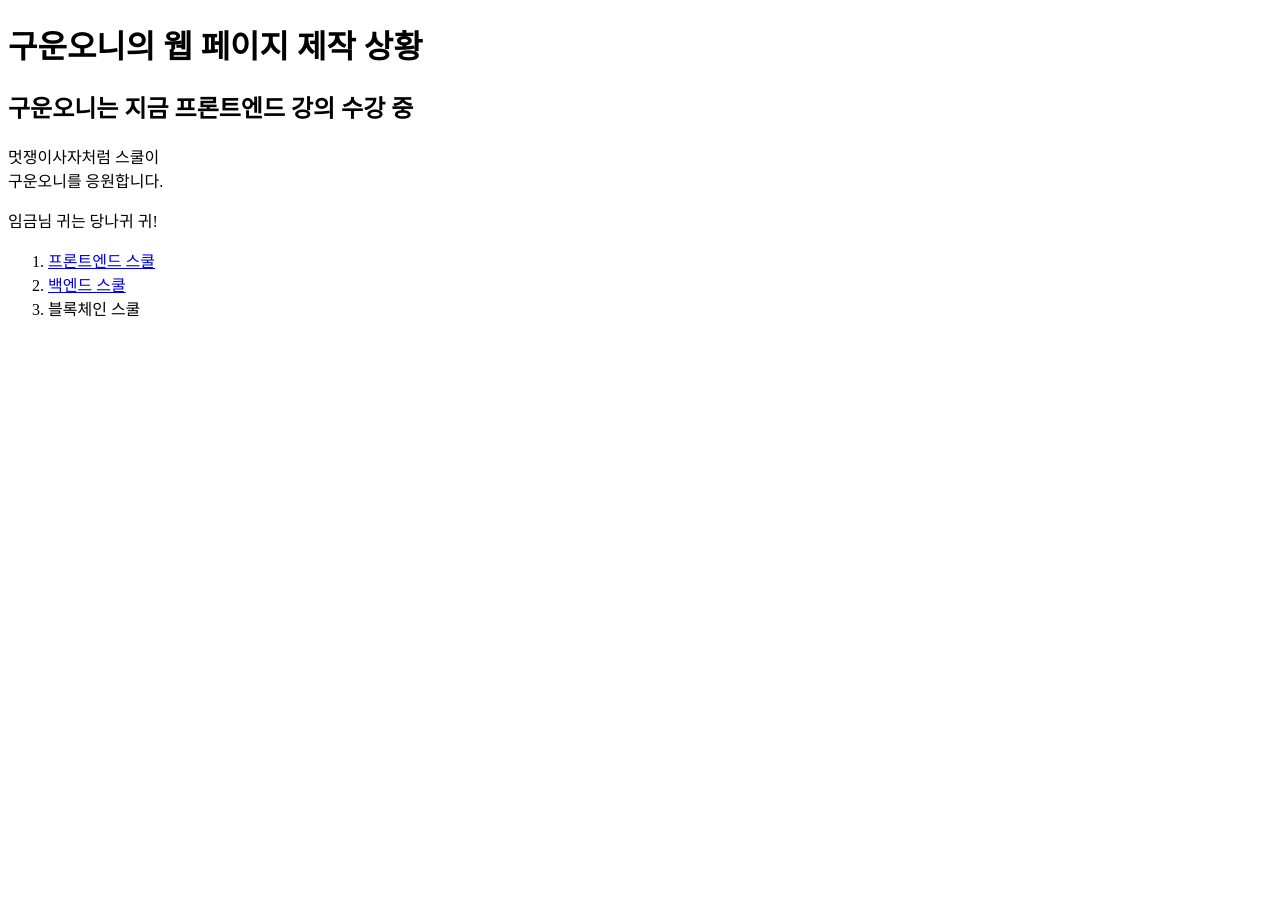
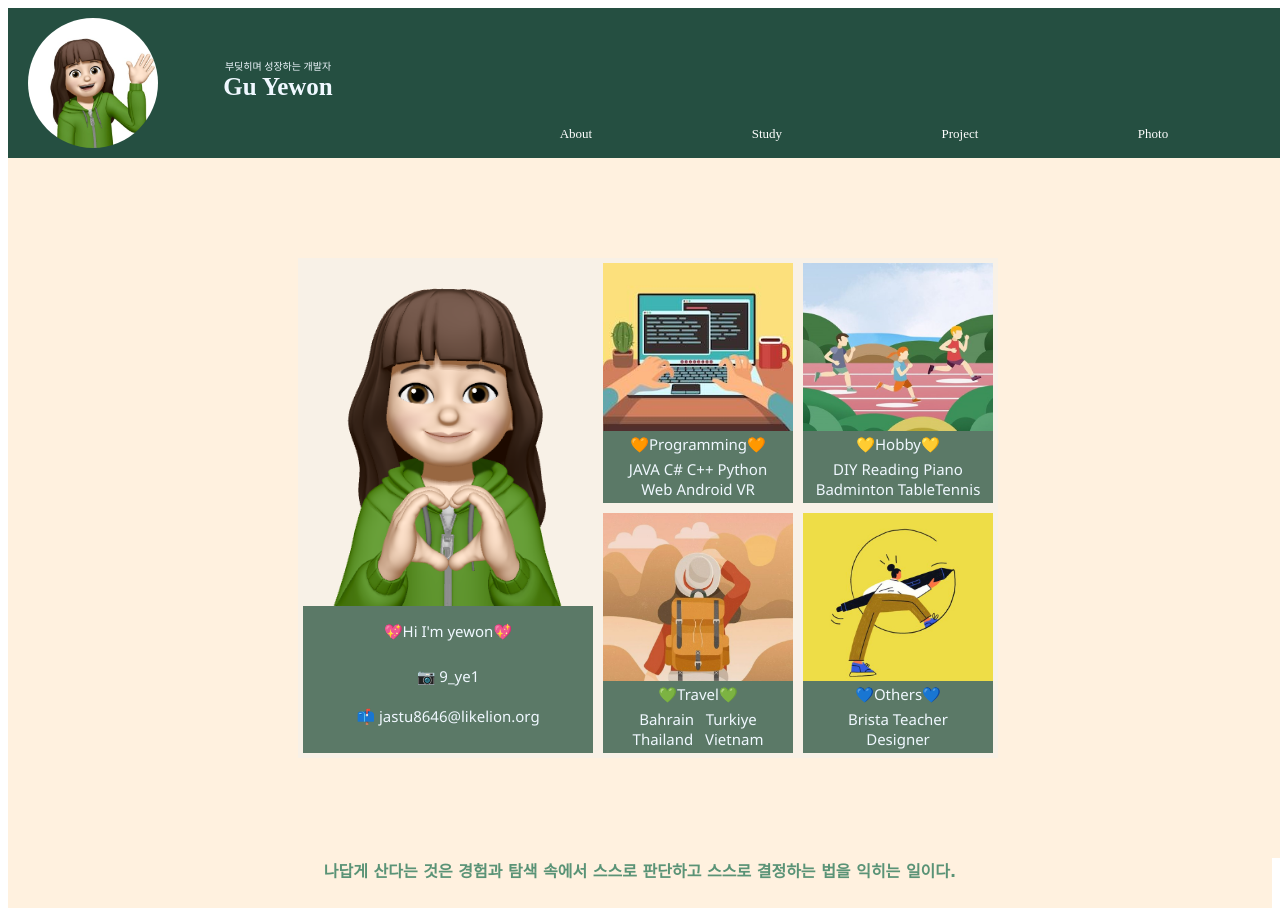
Before and after one commit to 9ye1/9ye1.github.io, a plain HTML site: page index.html in a window 1280 px wide. Before the commit the page ends 800 px from the top, so only its background shows below. Drawn offline with Linux system fonts and the light colour scheme; a web font is replaced by a local one.

Commit message:
my profile page

```diff
--- a/index.html
+++ b/index.html
@@ -1,32 +1,111 @@
-<!-- TECH IT 프론트엔드 수강 중 실습-->
+<!-- likelion_DKU 2주차 정규세션 자기소개 페이지 구현 과제 -->
+<!-- Date : 2023.04.06-->
+<!DOCTYPE html>
+<html lang="en">
 
-<!DOCTYPE html>
-<html lang="ko">
 <head>
+
+    <link href="style.css" rel="stylesheet" />
+    <script src="https://kit.fontawesome.com/def66b134a.js" crossorigin="anonymous"></script>
+    <link rel="preconnect" href="https://fonts.googleapis.com">
+    <link rel="preconnect" href="https://fonts.gstatic.com" crossorigin>
+    <link href="https://fonts.googleapis.com/css2?family=Hi+Melody&display=swap" rel="stylesheet">
+
     <meta charset="UTF-8">
     <meta http-equiv="X-UA-Compatible" content="IE=edge">
     <meta name="viewport" content="width=device-width, initial-scale=1.0">
-    <title>구운오니의 웹 페이지</title>
+    <title>Document</title>
+</head>
 
-    <meta property="og:title" content="구운오니의 웹 페이지">
-    <meta property="og:description" content="구운오니는 지금 프론트엔드 강의 수강 중">
-    <meta property="og:image" content="image/yw.jpg">
-</head>
 <body>
+    <header>
+        <img id="photo_me" src="./images/me.jpg" />
 
-    <h1>구운오니의 웹 페이지 제작 상황</h1>
+        <div id="title">
+            <p>부딪히며 성장하는 개발자</p>
+            <h1>Gu Yewon</h1>
+        </div>
+        <ul id="menu">
+            <li><a href="#">About</a></li>
+            <li><a href="#">Study</a></li>
+            <li><a href="#">Project</a></li>
+            <li><a href="#">Photo</a></li>
+        </ul>
+    </header>
 
-    <h2>구운오니는 지금 프론트엔드 강의 수강 중</h2>
+    <section>
+        <div class="container">
+            <div id="item_1">
+                <div class="img"></div>
+                <div class="text">
+                    <span>💖Hi I'm yewon💖</span><br />
 
-    <p>멋쟁이사자처럼 스쿨이<br>구운오니를 응원합니다.</p>
+                    <div>
+                        📷 9_ye1 <br /><br />
+                        📫 jastu8646@likelion.org
+                    </div>
 
-    <p>임금님 귀는 당나귀 귀!</p>
 
-    <ol>
-        <li><a href="https://techit.education/school/kdt-frontend-5th">프론트엔드 스쿨</a></li>
-        <li><a href="https://techit.education/school/kdt-backend-3rd" target="_blank">백엔드 스쿨</a></li>
-        <li>블록체인 스쿨</li>
-    </ol>
+                </div>
+            </div>
+            <div id="item_2">
+                <div class="img"></div>
+                <div class="text">
+                    <span>🧡Programming🧡</span>
+                    JAVA C# C++ Python<br />
+                    Web Android VR
+                </div>
+            </div>
+            <div id="item_3">
+                <div class="img"></div>
+                <div class="text">
+                    <span>💛Hobby💛</span>
+                    DIY Reading Piano <br />
+                    Badminton TableTennis
+
+
+
+                </div>
+            </div>
+            <div id="item_4">
+                <div class="img"></div>
+                <div class="text">
+                    <span>💚Travel💚</span>
+                    Bahrain &nbsp; Turkiye <br />
+                    Thailand &nbsp; Vietnam
+                </div>
+            </div>
+            <div id="item_5">
+                <div class="img"></div>
+                <div class="text">
+                    <span>💙Others💙</span>
+                    Brista Teacher <br/>
+                    Designer
+                </div>
+            </div>
+        </div>
+
+
+
+    </section>
+
+    <footer>
+
+        <div id="blog">
+
+        </div>
+        <div id="t-story">
+
+        </div>
+        <div>나답게 산다는 것은 경험과 탐색 속에서 스스로 판단하고 스스로 결정하는 법을 익히는 일이다.</div>
+
+    </footer>
+
+
+
+
+
 
 </body>
+
 </html>
--- /dev/null
+++ b/style.css
@@ -0,0 +1,144 @@
+header{
+    display: flex;
+    width: 100%;
+    background-color: rgb(37, 79, 65);
+    height: 150px;
+    position: fixed;
+
+}
+#main{
+    display: flex;
+}
+#photo_me{
+    width: 130px;
+    height: 130px;
+    margin: 10px 20px 10px 20px;
+    border-radius: 50%;
+}
+#title{
+    display: flex;
+    width:200px;
+    height: 150px;
+    text-align: center;
+    justify-content: center;
+    flex-direction: column;
+}
+#title p{
+    font-size: 10px;
+    color: aliceblue;
+    margin-bottom: 0px;
+}
+#title h1{
+    margin-top: 0px;
+    font-size: 25px;
+    color: aliceblue;
+    vertical-align: middle;
+}
+#menu{
+    display: flex;
+    justify-content: space-around;
+    margin-left: auto; /*flex 내에서 혼자 왼쪽정렬 */
+    margin-right: 40px;
+    width: 60%;
+    align-items: end;
+
+}
+li{
+    list-style: none;
+    display: inline;
+
+}
+a{
+    text-decoration: none;
+    color: rgb(255, 255, 255);
+    padding: 6px 8px;
+    font-size: 13px;
+}
+section{
+    padding-top: 150px;
+    background-color: rgb(255, 241, 223);
+    width: 100vw;
+    height: 700px;
+
+    display: flex;
+    align-items: center;
+    font-family:'Segoe UI', Tahoma, Geneva, Verdana, sans-serif;
+    font-size: 15px
+}
+.container{
+    margin: auto;
+    width: 700px;
+    height: 500px;
+
+    display: grid;
+    grid-template-columns: 300px 200px 200px;
+    grid-template-rows: 250px 250px;
+
+    background-color: rgb(248, 241, 231);
+
+}
+.container > div{
+    margin: 5px;
+
+    display: flex;
+    flex-direction: column;
+}
+#item_1{
+    grid-area: 1/1/3/2;
+}
+.img{
+    width: 100%;
+    height: 70%;
+
+    background-size: cover;
+    background-position: center center;
+}
+.text{
+    width: 100%;
+    height: 30%;
+
+    background-color: rgb(91, 121, 103);
+    color: aliceblue;
+    font-weight: 500;
+    text-align: center;
+}
+#item_1 .img{
+    background-image: url(./images/me2.png);
+}
+#item_2 .img{
+    background-image: url(./images/programming.jpg);
+}
+#item_3 .img{
+    background-image: url(./images/running.jpg);
+}
+#item_4 .img{
+    background-image: url(./images/travel.jpg);
+}
+#item_5 .img{
+    background-image: url(./images/other.jpg);
+}
+#insta{
+    text-align: center;
+}
+.text span{
+    display: block;
+    margin-bottom: 5px;
+    margin-top: 3px;
+}
+#item_1 span{
+    margin-top: 15px;
+}
+
+footer{
+    width: 100%;
+    height: 50px;
+    background-color: rgb(255, 241, 223);
+
+    display: flex;
+    flex-direction: column;
+    align-items: center;
+
+    color: rgb(90, 147, 118);
+    font-weight: 600;
+    font-family: 'Hi Melody', cursive;
+}
```
Also changed, not shown: image/yw.jpg (deleted), images/developer.jpg (added), images/me.jpg (added), images/me2.png (added), images/other.jpg (added), images/programming.jpg (added), images/running.jpg (added), images/sea.jpg (added), images/study.jpg (added), images/travel.jpg (added), images/yw_pingpong.jpg (added).
